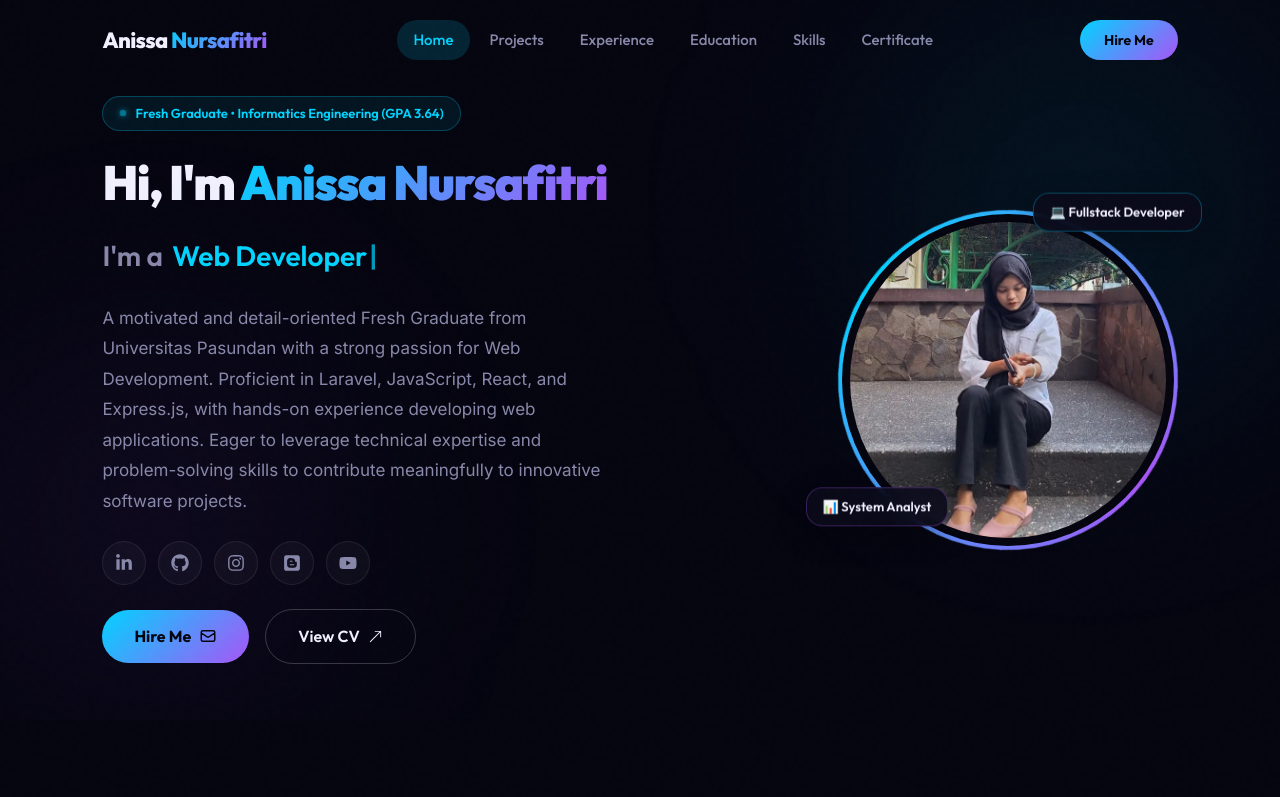
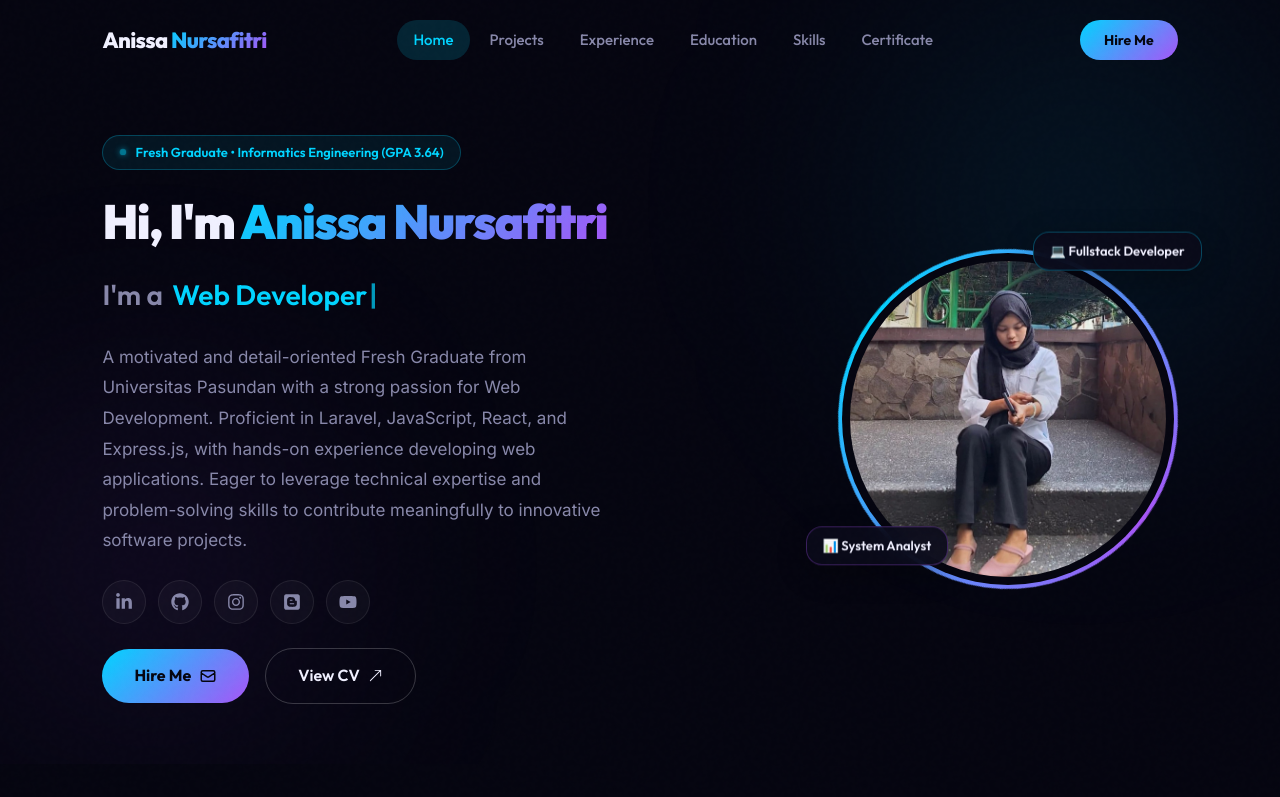
Before and after one commit to nissaspotfy/PortfolioNisa, a React (Vite) app: page / in a window 1280 px wide. Shown: the top 797 px of the page. Built offline with nearby package versions, Linux system fonts and the light colour scheme.

Commit message:
style: add top padding to hero section so badge sits comfortably below navbar

```diff
--- a/src/components/Hero.module.css
+++ b/src/components/Hero.module.css
@@ -5,7 +5,7 @@
   flex-direction: column;
   align-items: center;
   justify-content: center;
-  padding: 8rem 8% 4rem;
+  padding: 13.5rem 8% 6rem;
   overflow: hidden;
   background: var(--bg);
 }
```
